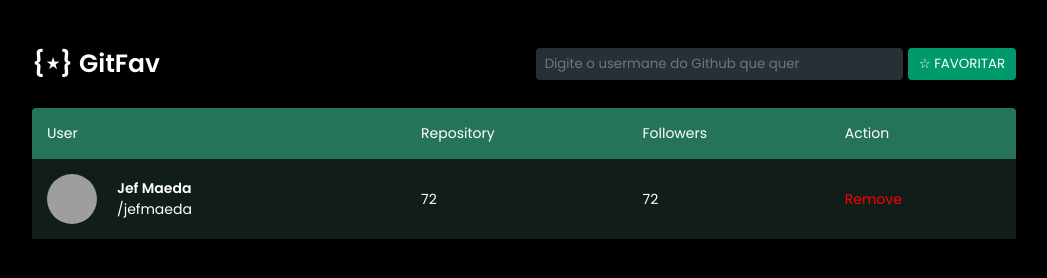
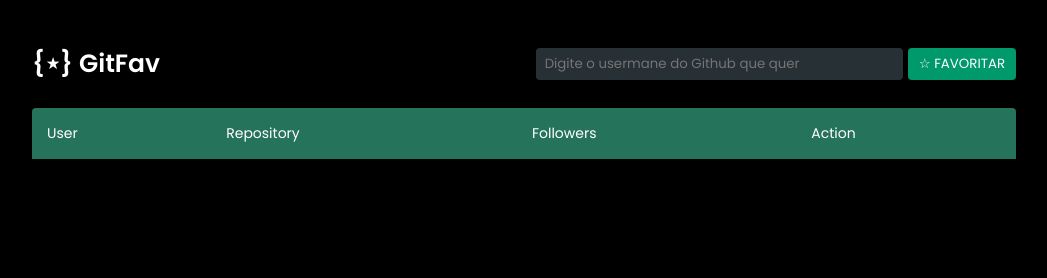
Before and after one commit to jefmaeda/GitFav, a plain HTML site: page index.html in a window 1280 px wide. Shown: the whole page, without its empty margins (116-1163 px from the left). Drawn offline with Linux system fonts and the light colour scheme; grey boxes are pictures that could not be loaded.

Commit message:
refactor

```diff
--- a/index.html
+++ b/index.html
@@ -9,6 +9,7 @@
       rel="stylesheet" />
 
       <link rel="stylesheet" href="style.css">
+      <script src="js/main.js" type="module" defer></script>
   </head>
   <body>
     <div id="app">
@@ -31,20 +32,9 @@
                 </tr>
             </thead>
             <tbody>
-                <tr>
-                    <td class="user">
-                        <img src="https://github.com/jefmaeda.png" alt="">
-                        <a href="https://github.com/jefmaeda" target="_blank">
-                            <p>Jef Maeda</p>
-                            /<span>jefmaeda</span>
-                        </a>
-                    </td>
-                    <td class="repository">72</td>
-                    <td class="followers">72</td>
-                    <td>
-                        <button class="remove">Remove</button>
-                    </td>
-                </tr>
+
+
+
             </tbody>
         </table>
     </div>
```
